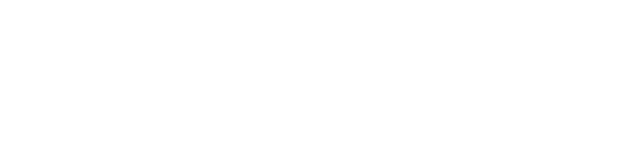
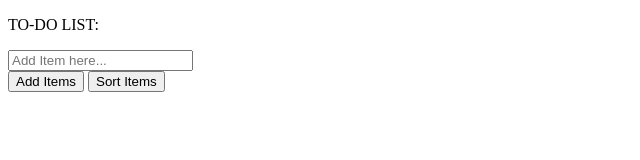
Before and after one commit to KeenoFourie/To-DoListNew, a plain HTML site: page index.html in a window 1280 px wide. Shown: the whole page, without its empty margins (0-640 px from the left). Drawn offline with Linux system fonts and the light colour scheme.

Commit message:
Html structure

```diff
--- a/index.html
+++ b/index.html
@@ -10,8 +10,30 @@
 </head>
 <body>
 
+    <main class="container-fluid">
+        <div class="container">
+            <div class="main_heading">
+                <p id="display-2">TO-DO LIST:</p>
+            </div>
+            <div class="row" id="input_item_for_list">
+                <input type="text" id="input_item" placeholder="Add Item here...">
+            </div>
+            <div class="row" id="buttons_for_functions">
+                <button id="add_button">Add Items</button>
+                <button id="sort_button">Sort Items</button>
+            </div>
+        </div>
+        <div class="container">
+            <div class="row" id="listing_your_items">
+                <ul id="list_of_items">
 
-    <!-- Javascript -->
-    <script src="./script/code.js"></script>
-</body>
-</html>
+                </ul>
+            </div>
+        </div>
+    </main>
+
+
+        <!-- Javascript -->
+        <script src="./script/code.js"></script>
+    </body>
+    </html>
```
